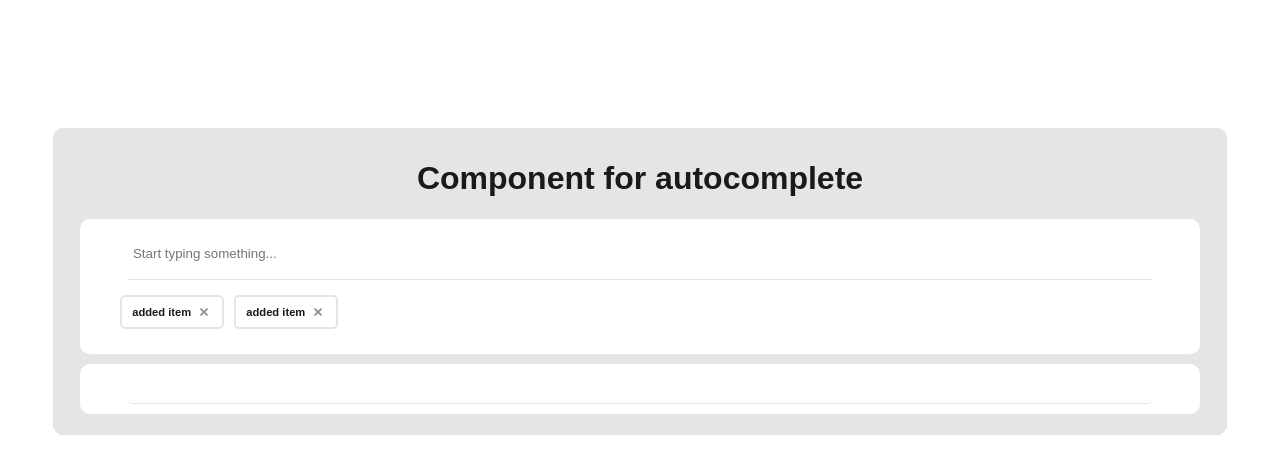
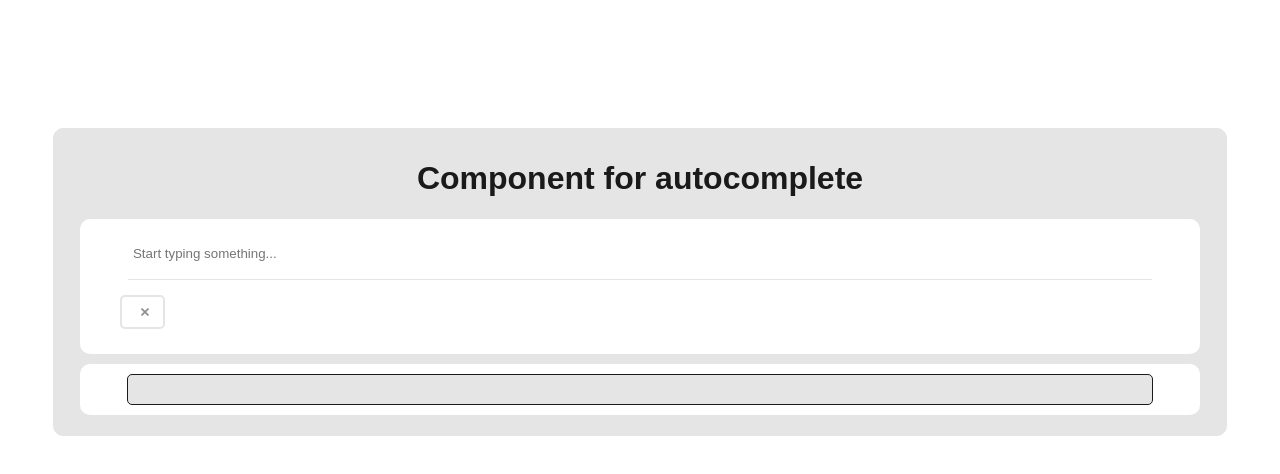
Before and after one commit to lkostrowski/component-for-autocomplete, a React (Create React App) app: page / in a window 1280 px wide. Shown: the top 474 px of the page. Built offline with nearby package versions, Linux system fonts and the light colour scheme.

Commit message:
Added on arrow down, on arrow up and on enter key events.

```diff
--- a/src/app/components/inputFieldWithLabels/inputFieldWithLabels.component.tsx
+++ b/src/app/components/inputFieldWithLabels/inputFieldWithLabels.component.tsx
@@ -1,6 +1,4 @@
-import React, { useState,
-    // useEffect
- } from 'react';
+import React, { useState } from 'react';
 import { LabelForAddedItem } from '../labelForAddedItem/labelForAddedItem.component';
 import { SuggestionsList } from '../suggestionsList/suggestionsList.component';
 import './inputFieldWithLabels.component.scss';
@@ -15,21 +13,33 @@ export function InputFieldWithLabels({
     predefinedList
 }: InputFieldWithLabelsProps): JSX.Element {
     const [userInput, setUserInput] = useState<string>('');
-    const [suggestions, setSuggestions] = useState(['']) ;
+    const [suggestions, setSuggestions] = useState(['']);
+    const [selectedSuggestionIndex, setSelectedSuggestionIndex] = useState(0);
+    const [selectedSuggestionsList, setSelectedSuggestionsList] = useState(['']);
 
-    function matchSuggestionsToInput(input: string, predefinedListItem: string) {
+    function matchSuggestionsToInput(
+        input: string,
+        predefinedListItem: string
+    ) {
         const regex = new RegExp(`^${input}`, `i`);
         const match = regex.test(predefinedListItem);
         return match;
         // return predefinedListItem.toLowerCase().startsWith(input.toLowerCase()) ? true : false;
     }
 
-    function renderSuggestions(userInput: string, predefinedList: Array<string>) {
-        const result: Array<string> = predefinedList.filter(item => matchSuggestionsToInput(userInput, item))
+    function renderSuggestions(
+        userInput: string,
+        predefinedList: Array<string>
+    ) {
+        const result: Array<string> = predefinedList.filter((item) =>
+            matchSuggestionsToInput(userInput, item)
+        );
         setSuggestions(result);
     }
 
-    function onChangeUserInput(event: React.ChangeEvent<HTMLInputElement>): void {
+    function onChangeUserInput(
+        event: React.ChangeEvent<HTMLInputElement>
+    ): void {
         const inputValue = event.target.value;
         setUserInput(inputValue);
         renderSuggestions(inputValue, predefinedList);
@@ -48,21 +58,22 @@ export function InputFieldWithLabels({
                 </form>
 
                 <div className="labels-container">
-                    <LabelForAddedItem
+                    {selectedSuggestionsList?.map(selectedSuggestion => <LabelForAddedItem
                         onClose={() => {
                             console.log('on close');
                         }}
-                        title={'added item'}
-                    />
-                    <LabelForAddedItem
-                        onClose={() => {
-                            console.log('on close');
-                        }}
-                        title={'added item'}
-                    />
+                        title={selectedSuggestion}
+                    />)}
                 </div>
             </div>
-            <SuggestionsList suggestions={suggestions} selectedSuggestion={suggestions[0]}/>
+            <SuggestionsList
+                suggestions={suggestions}
+                selectedSuggestion={suggestions[selectedSuggestionIndex]}
+                onSetSelectedIndex={setSelectedSuggestionIndex}
+                selectedSuggestionIndex={selectedSuggestionIndex}
+                selectedSuggestionsList={selectedSuggestionsList}
+                onSetSelectedSuggestionsList={setSelectedSuggestionsList}
+            />
         </div>
     );
 }
--- a/src/app/components/suggestionsList/suggestionsList.component.tsx
+++ b/src/app/components/suggestionsList/suggestionsList.component.tsx
@@ -1,24 +1,58 @@
-import React from 'react';
+import React, { useEffect } from 'react';
 import { SuggestionsListItem } from '../suggestionsListItem/suggestionsListItem.component';
 import './suggestionsList.component.scss';
 
 interface SuggestionsListProps {
     suggestions: Array<string>;
     selectedSuggestion: string;
+    onSetSelectedIndex: (selectedSuggestionIndex: number) => void;
+    selectedSuggestionIndex: number;
+    selectedSuggestionsList: Array<string>;
+    onSetSelectedSuggestionsList: (
+        selectedSuggestionsList: Array<string>
+    ) => void;
 }
 
 export function SuggestionsList({
     suggestions,
-    selectedSuggestion
+    selectedSuggestion,
+    onSetSelectedIndex,
+    selectedSuggestionIndex,
+    selectedSuggestionsList,
+    onSetSelectedSuggestionsList
 }: SuggestionsListProps): JSX.Element {
+    useEffect(() => {}, [selectedSuggestionIndex, selectedSuggestionsList]);
+
+    function onKeyDownHandler(event: any): void {
+        if (event.code === 'ArrowDown') {
+            const selectedIndex = selectedSuggestionIndex + 1;
+            if (selectedIndex < suggestions.length) {
+                onSetSelectedIndex(selectedIndex);
+            }
+        }
+        if (event.code === 'ArrowUp') {
+            const selectedIndex = selectedSuggestionIndex - 1;
+            if (selectedIndex >= 0) {
+                onSetSelectedIndex(selectedIndex);
+            }
+        }
+        if (event.code === 'Enter') {
+            const selected = suggestions[selectedSuggestionIndex];
+            if (selectedSuggestionsList.indexOf(selected) === -1) {
+                selectedSuggestionsList.push(selected);
+                onSetSelectedSuggestionsList(selectedSuggestionsList);
+            }
+        }
+    }
+
     return (
-        <ul className="suggestions-list">
-            {suggestions.map((suggestion) => (
-                    <SuggestionsListItem
-                        key={suggestion}
-                        suggestion={suggestion}
-                        selectedSuggestion={selectedSuggestion}
-                    />
+        <ul className="suggestions-list" onKeyDown={onKeyDownHandler}>
+            {suggestions?.map((suggestion) => (
+                <SuggestionsListItem
+                    key={suggestion}
+                    suggestion={suggestion}
+                    selectedSuggestion={selectedSuggestion}
+                />
             ))}
         </ul>
     );
--- a/src/app/components/suggestionsListItem/suggestionsListItem.component.scss
+++ b/src/app/components/suggestionsListItem/suggestionsListItem.component.scss
@@ -10,13 +10,10 @@
     cursor: pointer;
     font-size: 0.9rem;
     width: 80vw;
+    transition: border-color 0.5s;
     &:hover {
         background-color: $color_light;
         border: 0.5px solid $color_medium;
-    }
-
-    .selected {
-        background-color: red;
     }
 
     p {
@@ -24,3 +21,13 @@
         width: 80vw;
     }
 }
+
+.selected {
+    background-color: $color_light;
+    color: $color_dark;
+    border: 1px solid $color_dark;
+    &:hover {
+        border: 2px solid $color_dark;
+        background-color: $color_light;
+    }
+}
--- a/src/app/components/suggestionsListItem/suggestionsListItem.component.tsx
+++ b/src/app/components/suggestionsListItem/suggestionsListItem.component.tsx
@@ -12,8 +12,9 @@ export function SuggestionsListItem({
 }: SuggestionsListItemProps): JSX.Element {
     return (
         <li
+            tabIndex={0}
             className={`suggestions-list-item ${
-                suggestion === selectedSuggestion && 'selected'
+                suggestion === selectedSuggestion ? 'selected' : ''
             }`}
         >
             <p>{suggestion}</p>
```
